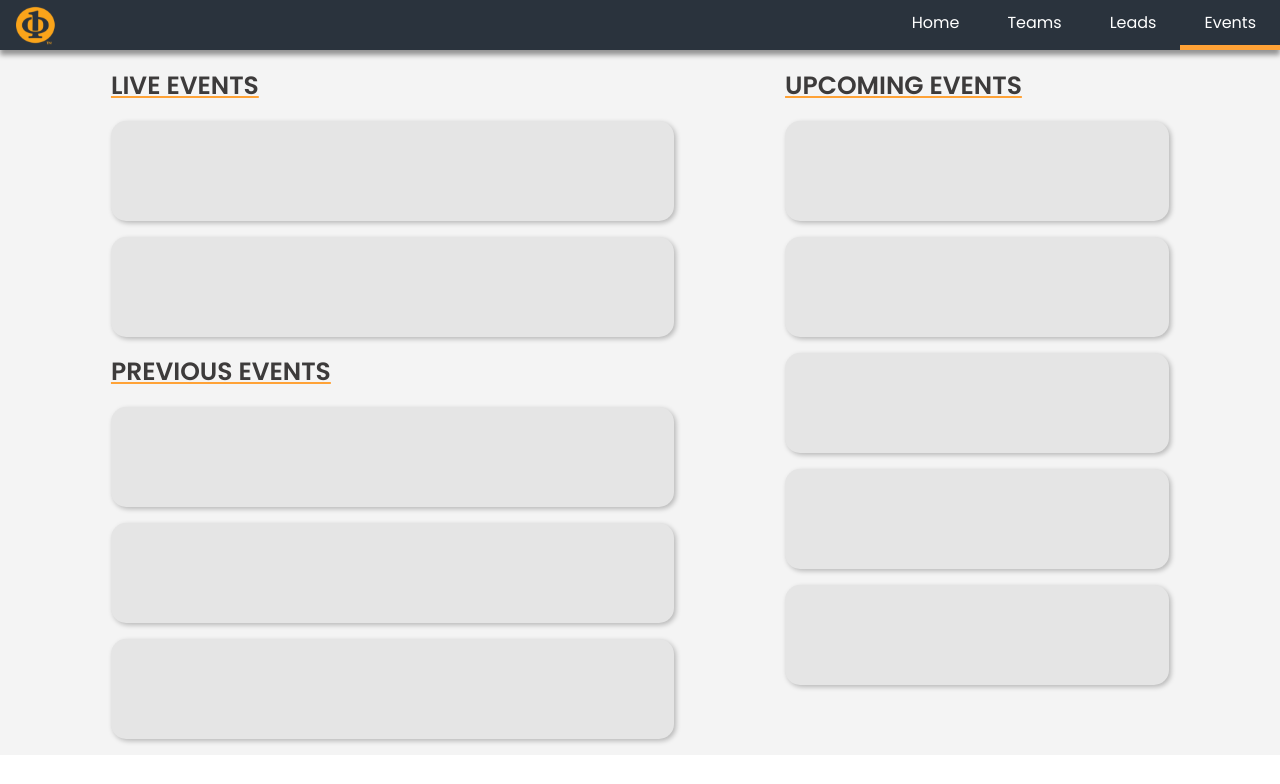
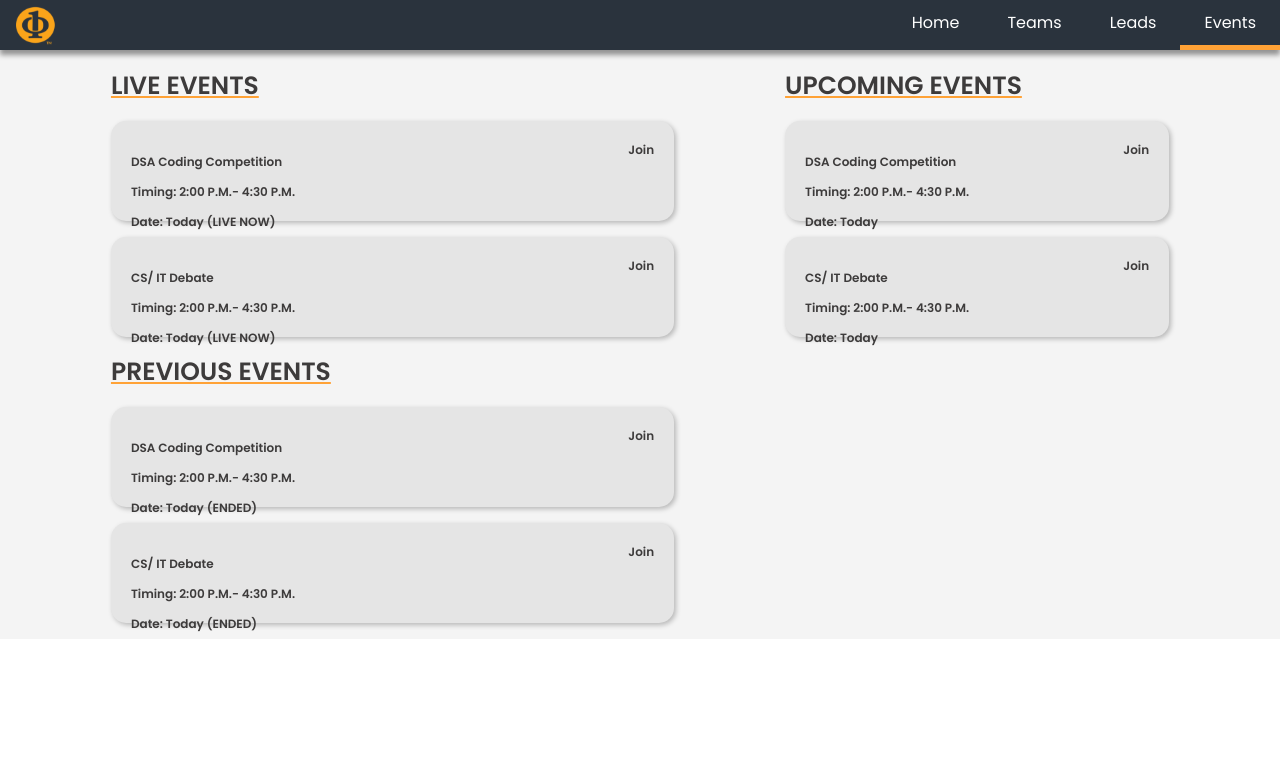
Before and after one commit to IEEE-CS-JMI-Student-Chapter/react-website, a React (Create React App) app: page /events in a window 1280 px wide. Shown: the top 784 px of the page. Built offline with nearby package versions, Linux system fonts and the light colour scheme.

Commit message:
Added events data and basic events page look (without styling)

```diff
--- a/src/components/Events/EventCard.jsx
+++ b/src/components/Events/EventCard.jsx
@@ -1,11 +1,18 @@
 import React from 'react'
 import classes from './Events.module.css'
 
-const EventCard = () => {
+const EventCard = (props) => {
 
     return (
         <div className={classes["event-card"]}>
-
+            <div className={classes["event-details"]}>
+                <p>{props.title}</p>
+                <p>Timing: {props.startTime}- {props.endTime}</p>
+                <p>Date: {props.date} {props.status}</p>
+            </div>
+            <div className={classes["button-and-winner"]}>
+                Join
+            </div>
         </div>
     );
 }
--- /dev/null
+++ b/src/components/Events/EventData.jsx
@@ -0,0 +1,54 @@
+const events = {
+    live: [
+        {
+            id: 1,
+            title: "DSA Coding Competition",
+            startTime: "2:00 P.M.",
+            endTime: "4:30 P.M.",
+            date: "Today"
+        },
+        {
+            id: 2,
+            title: "CS/ IT Debate",
+            startTime: "2:00 P.M.",
+            endTime: "4:30 P.M.",
+            date: "Today"
+        }
+    ],
+    upcoming: [
+        {
+            id: 1,
+            title: "DSA Coding Competition",
+            startTime: "2:00 P.M.",
+            endTime: "4:30 P.M.",
+            date: "Tommorow"
+        },
+        {
+            id: 2,
+            title: "CS/ IT Debate",
+            startTime: "2:00 P.M.",
+            endTime: "4:30 P.M.",
+            date: "Tommorrow"
+        }
+    ],
+    previous: [
+        {
+            id: 1,
+            title: "DSA Coding Competition",
+            startTime: "2:00 P.M.",
+            endTime: "4:30 P.M.",
+            date: "26/08/2021",
+            winner: "DOGE BOI"
+        },
+        {
+            id: 2,
+            title: "CS/ IT Debate",
+            startTime: "2:00 P.M.",
+            endTime: "4:30 P.M.",
+            date: "03/08/2021",
+            winner: "DOGE BOI"
+        }
+    ]
+}
+
+export default events;
--- a/src/components/Events/Events.module.css
+++ b/src/components/Events/Events.module.css
@@ -32,9 +32,19 @@
 }
 
 .event-card {
-    height: 100px;
+    height: 60px;
     margin-bottom: 2vh;
+    padding: 20px;
+    display: flex;
+    justify-content: space-between;
     background: #E5E5E5;
     box-shadow: 2px 2px 5px rgba(0, 0, 0, 0.25);
     border-radius: 15px;
+
+    font-family: Poppins;
+    font-style: normal;
+    font-weight: 600;
+    font-size: 12px;
+    line-height: 18px;
+    color: #3D3B3B;
 }
--- a/src/components/Events/LiveEvents.jsx
+++ b/src/components/Events/LiveEvents.jsx
@@ -1,14 +1,20 @@
 import React from 'react'
 import classes from './Events.module.css'
-import EventCard from './EventCard';
+import EventCard from './EventCard'
+import events from './EventData'
 
 const LiveEvents = () => {
-
+    const eventStatus = "(LIVE NOW)";
     return (
         <div className={classes.live}>
             <h1 className={classes.heading}>LIVE EVENTS</h1>
-            <EventCard />
-            <EventCard />
+            <div className={classes["event-details"]}>
+                {events && events.live.map((event) => {
+                    return(
+                        <EventCard title={event.title} startTime={event.startTime} endTime={event.endTime} date={event.date} status={eventStatus} key={event.id} />
+                    );
+                })}
+            </div>
         </div>
     );
 }
--- a/src/components/Events/PreviousEvents.jsx
+++ b/src/components/Events/PreviousEvents.jsx
@@ -1,15 +1,19 @@
 import React from 'react'
 import classes from './Events.module.css'
 import EventCard from './EventCard';
+import events from './EventData'
 
 const PreviousEvents = () => {
+    const eventStatus = "(ENDED)";
 
     return (
         <div className={classes.previous}>
             <h1 className={classes.heading}>PREVIOUS EVENTS</h1>
-            <EventCard />
-            <EventCard />
-            <EventCard />
+            {events && events.live.map((event) => {
+                return(
+                    <EventCard title={event.title} startTime={event.startTime} endTime={event.endTime} date={event.date} status={eventStatus} key={event.id} />
+                );
+            })}
         </div>
     );
 }
--- a/src/components/Events/UpcomingEvents.jsx
+++ b/src/components/Events/UpcomingEvents.jsx
@@ -1,17 +1,19 @@
 import React from 'react'
 import classes from './Events.module.css'
 import EventCard from './EventCard';
+import events from './EventData'
 
 const UpcomingEvetns = () => {
+    const eventStatus = "";
 
     return (
         <div className={classes.upcoming}>
             <h1 className={classes.heading}>UPCOMING EVENTS</h1>
-            <EventCard />
-            <EventCard />
-            <EventCard />
-            <EventCard />
-            <EventCard />
+            {events && events.live.map((event) => {
+                return(
+                    <EventCard title={event.title} startTime={event.startTime} endTime={event.endTime} date={event.date} status={eventStatus} key={event.id} />
+                );
+            })}
         </div>
     );
 }
```
